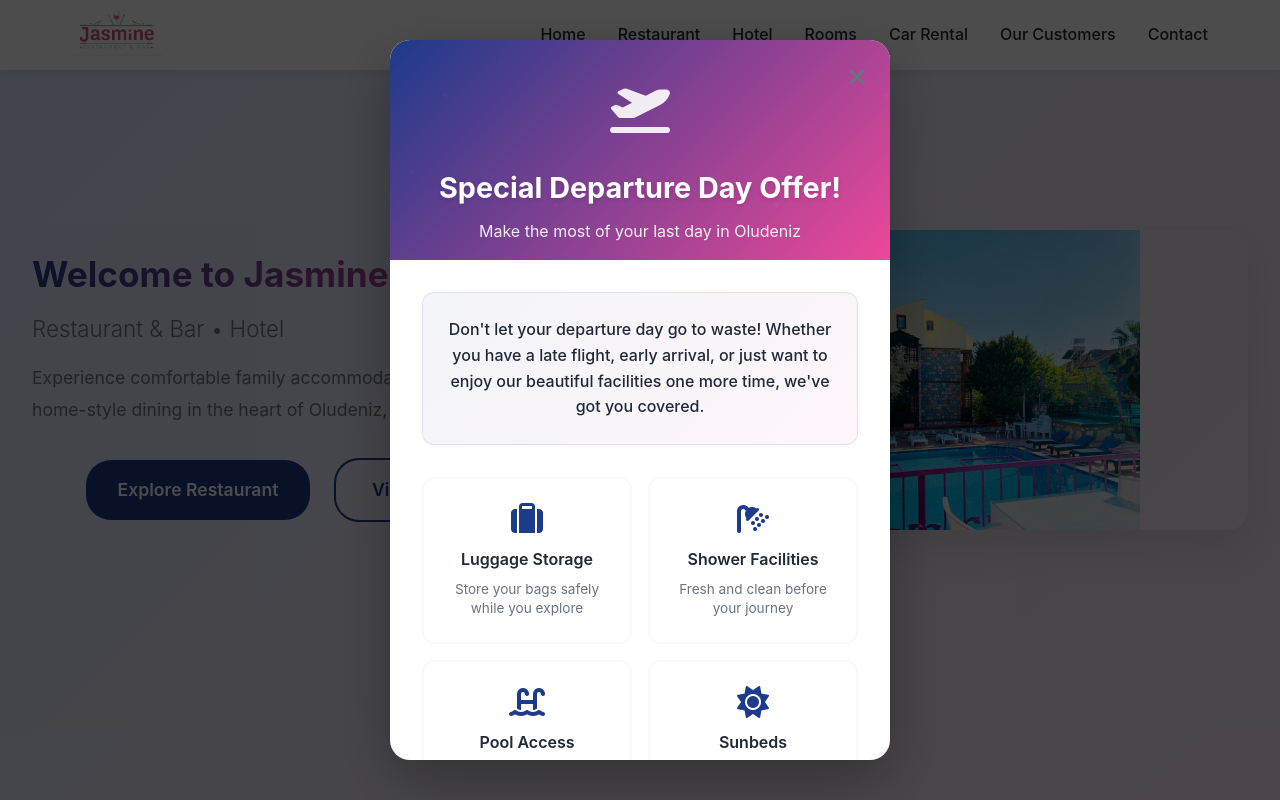
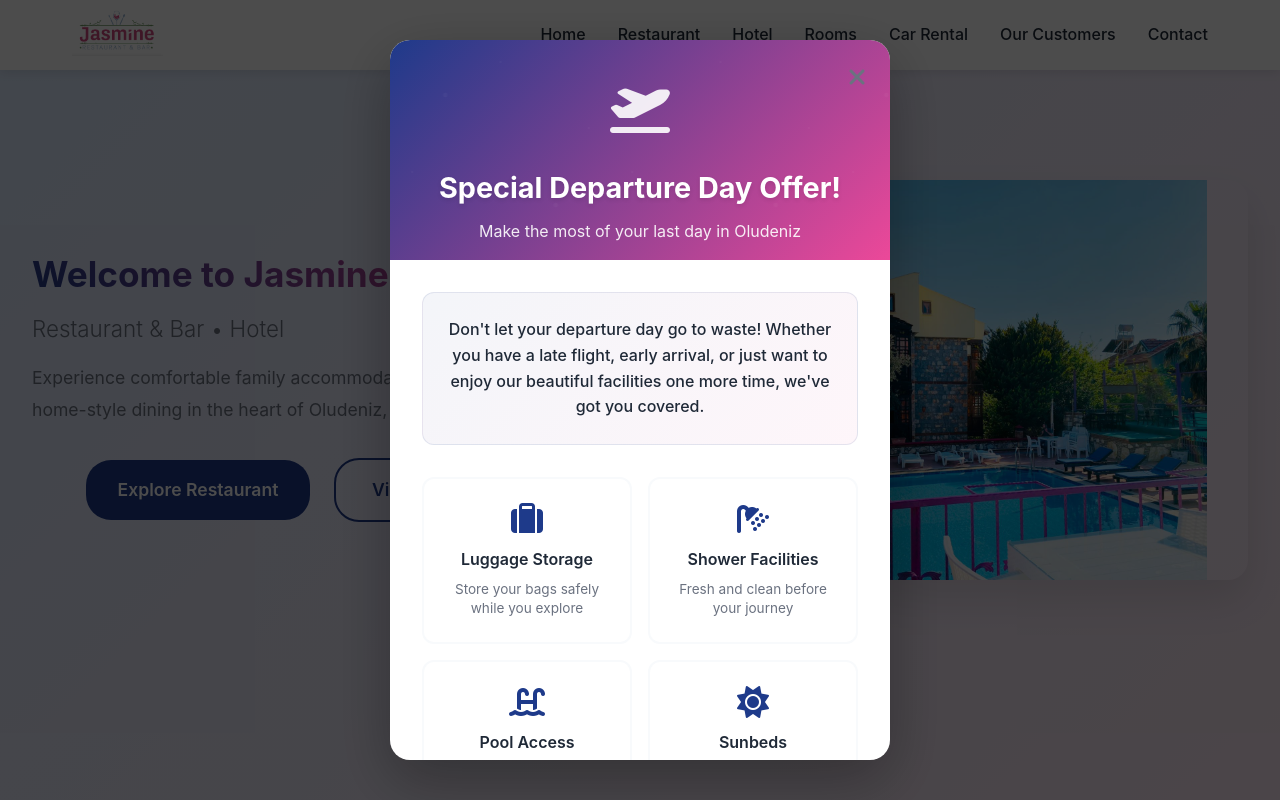
Before and after one commit to Silcfcr/JasmineOludeniz, a React (Create React App) app: page / in a window 1280 px wide. Shown: the top 800 px of the page. Built offline with nearby package versions, Linux system fonts and the light colour scheme.

Commit message:
Revert to larger fixed image sizes with object-fit: contain to show full images

```diff
--- a/src/App.css
+++ b/src/App.css
@@ -250,9 +250,7 @@ body {
 
 .hero-image img {
     width: 100%;
-    height: auto;
-    max-height: 450px;
-    min-height: 350px;
+    height: 600px;
     object-fit: contain;
     border-radius: 20px;
     box-shadow: 0 20px 40px rgba(0, 0, 0, 0.1);
@@ -604,8 +602,7 @@ section:first-of-type {
 
 .hotel-image img {
     width: 100%;
-    height: auto;
-    max-height: 400px;
+    height: 400px;
     object-fit: contain;
     border-radius: 15px;
 }
@@ -1090,8 +1087,7 @@ section:first-of-type {
 
 .gallery-item img {
     width: 100%;
-    height: auto;
-    max-height: 300px;
+    height: 100%;
     object-fit: contain;
     transition: transform 0.3s ease;
 }
@@ -1674,8 +1670,7 @@ section:first-of-type {
     }
 
     .hero-image img {
-        max-height: 300px;
-        min-height: 250px;
+        height: 400px;
     }
 
     .hero-text h1 {
@@ -1858,8 +1853,7 @@ section:first-of-type {
     }
 
     .hero-image img {
-        max-height: 250px;
-        min-height: 200px;
+        height: 350px;
     }
 
     .hero-text h1 {
@@ -2529,8 +2523,7 @@ section:first-of-type {
 
 .car-rental-image img {
     width: 100%;
-    height: auto;
-    max-height: 400px;
+    height: 400px;
     object-fit: contain;
     transition: transform 0.3s ease;
 }
```
